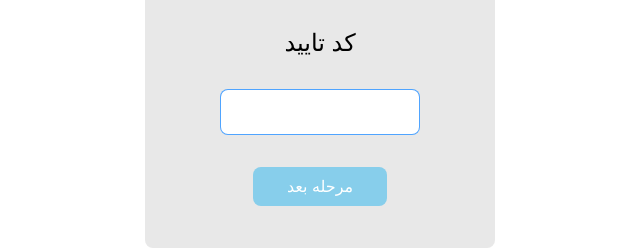
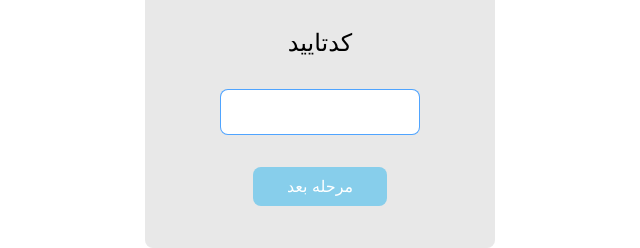
Before and after one commit to milad-taghizadeh/HakimPet, a website: page clinic.html in a window 1280 px wide. Shown: the part 352-600 px from the top of the page, 320-960 px from the left. Drawn offline with Linux system fonts and the light colour scheme.

Commit message:
ver 2.3.1

```diff
--- a/clinic.html
+++ b/clinic.html
@@ -38,7 +38,7 @@
         <div class="first">
             <label for="phone">شماره تماس</label>
             <input type="tel" name="phone" id="phone" maxlength="11" placeholder="09**" required>
-            <label for="confirm">کد تایید</label>
+            <label for="confirm">کدتایید</label>
             <input type="number" name="confirm" id="confirm" required>
             <button class="Next" onclick="hideSlide1()">مرحله بعد</button>
         </div>
```
